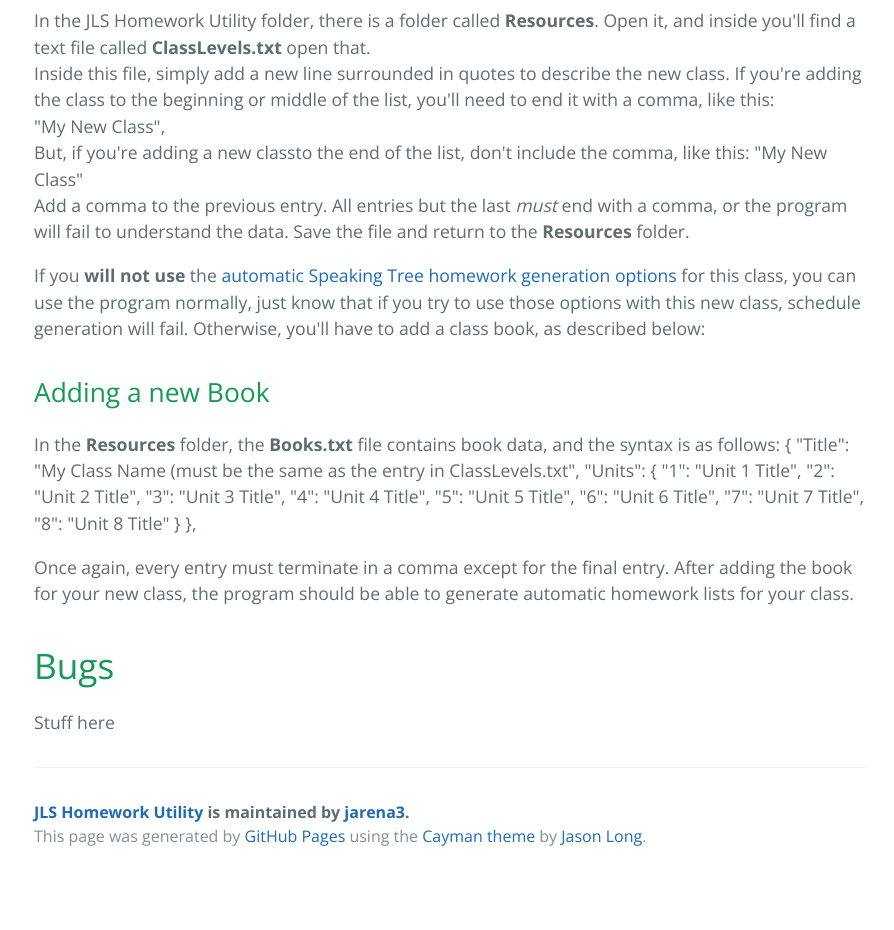
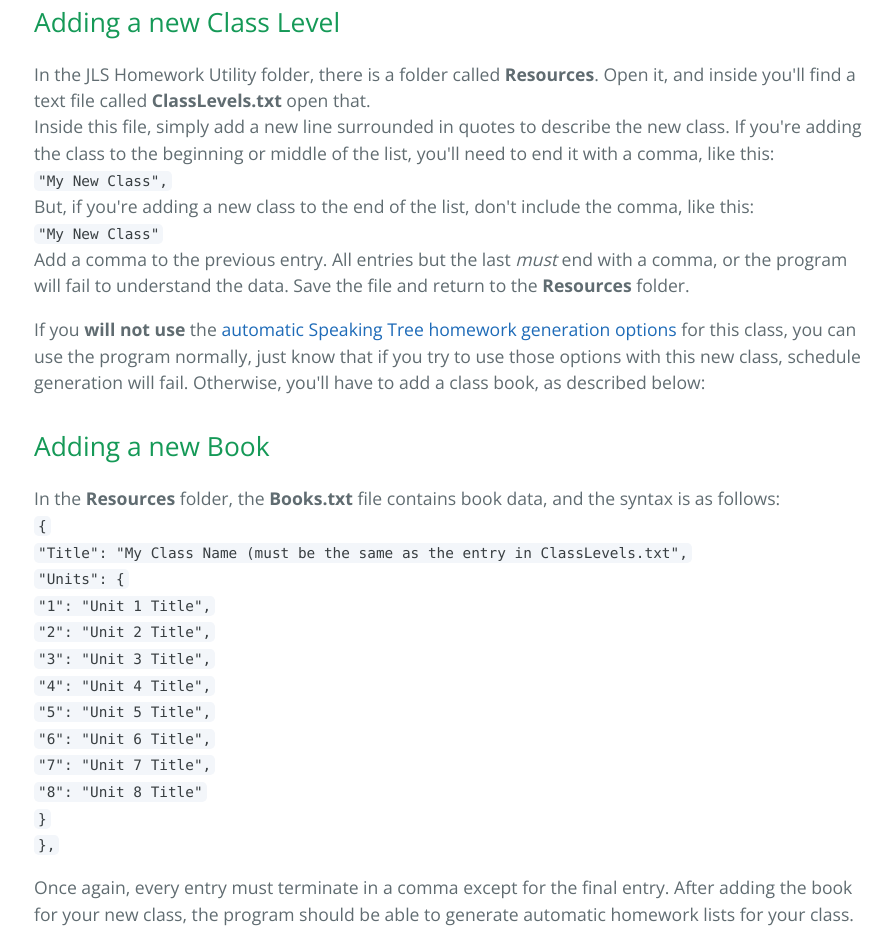
Before and after one commit to jarena3/JLSScheduler, a plain HTML site: page index.html in a window 1280 px wide. Shown: the part 2347-3277 px from the top of the page, without its empty margins (190-1084 px from the left). Before the commit the page ends 3227 px from the top, so only its background shows below. Drawn offline with nearby package versions, Linux system fonts and the light colour scheme.

```diff
--- a/index.html
+++ b/index.html
@@ -71,9 +71,9 @@ Otherwise, this is how you extend the utility:</p>
 
 <p>In the JLS Homework Utility folder, there is a folder called <strong>Resources</strong>. Open it, and inside you'll find a text file called <strong>ClassTimes.txt</strong> open that.<br>
 Inside this file, simply add a new line surrounded in quotes to describe your new time. If you're adding the time to the beginning or middle of the list, you'll need to end it with a comma, like this:<br>
-    "1:00-2:00",<br>
-But, if you're adding a new time to the end of the list, don't include the comma, like this:
-    "9:00-10:00"<br>
+<code>"1:00-2:00",</code><br>
+But, if you're adding a new time to the end of the list, don't include the comma, like this:<br>
+<code>"9:00-10:00"</code><br>
 Add a comma to the previous entry. All entries but the last <em>must</em> end with a comma, or the program will fail to understand the data.
 Save the file and open the Homework Utility program. Your new time should appear in the drop-down list.</p>
 
@@ -82,8 +82,8 @@ Save the file and open the Homework Utility program. Your new time should appear
 
 <p>In the JLS Homework Utility folder, there is a folder called <strong>Resources</strong>. Open it, and inside you'll find text files called <strong>JLSHolidays.txt</strong> and <strong>KRHolidays.txt</strong>. Open either, but know that the Homework Utility <a href="#addholiday">already contains a method for adding custom holidays to a class schedule</a>. Edit these to change or add holidays <em>globally</em>.</p>
 
-<p>Inside this file, add a new line in the following format:
-    "D/MM/YYYY": "My Custom Holiday",</p>
+<p>Inside this file, add a new line in the following format:<br>
+<code>"D/MM/YYYY": "My Custom Holiday",</code>   </p>
 
 <p>Ensure that all entries <strong>except for</strong> the final one end with a comma. Failure to do this will result in the program being unable to understand the data.</p>
 
@@ -94,9 +94,9 @@ Save the file and open the Homework Utility program. Your new time should appear
 
 <p>In the JLS Homework Utility folder, there is a folder called <strong>Resources</strong>. Open it, and inside you'll find a text file called <strong>ClassLevels.txt</strong> open that.<br>
 Inside this file, simply add a new line surrounded in quotes to describe the new class. If you're adding the class to the beginning or middle of the list, you'll need to end it with a comma, like this:<br>
-    "My New Class",<br>
-But, if you're adding a new classto the end of the list, don't include the comma, like this:
-    "My New Class"<br>
+<code>"My New Class",</code><br>
+But, if you're adding a new class to the end of the list, don't include the comma, like this:<br>
+<code>"My New Class"</code><br>
 Add a comma to the previous entry. All entries but the last <em>must</em> end with a comma, or the program will fail to understand the data.
 Save the file and return to the <strong>Resources</strong> folder.  </p>
 
@@ -105,20 +105,20 @@ Save the file and return to the <strong>Resources</strong> folder.  </p>
 <h2>
 <a id="adding-a-new-book" class="anchor" href="#adding-a-new-book" aria-hidden="true"><span class="octicon octicon-link"></span></a>Adding a new Book</h2>
 
-<p>In the <strong>Resources</strong> folder, the <strong>Books.txt</strong> file contains book data, and the syntax is as follows:
-    {
-        "Title": "My Class Name (must be the same as the entry in ClassLevels.txt",
-        "Units": {
-            "1": "Unit 1 Title",
-            "2": "Unit 2 Title",
-            "3": "Unit 3 Title",
-            "4": "Unit 4 Title",
-            "5": "Unit 5 Title",
-            "6": "Unit 6 Title",
-            "7": "Unit 7 Title",
-            "8": "Unit 8 Title"
-        }
-    },</p>
+<p>In the <strong>Resources</strong> folder, the <strong>Books.txt</strong> file contains book data, and the syntax is as follows:<br>
+<code>{</code><br>
+<code>"Title": "My Class Name (must be the same as the entry in ClassLevels.txt",</code><br>
+<code>"Units": {</code><br>
+<code>"1": "Unit 1 Title",</code><br>
+<code>"2": "Unit 2 Title",</code><br>
+<code>"3": "Unit 3 Title",</code><br>
+<code>"4": "Unit 4 Title",</code><br>
+<code>"5": "Unit 5 Title",</code><br>
+<code>"6": "Unit 6 Title",</code><br>
+<code>"7": "Unit 7 Title",</code><br>
+<code>"8": "Unit 8 Title"</code><br>
+<code>}</code><br>
+<code>},</code>  </p>
 
 <p>Once again, every entry must terminate in a comma except for the final entry.
 After adding the book for your new class, the program should be able to generate automatic homework lists for your class. </p>
```
Also changed, not shown: params.json (+1 -1 lines).
